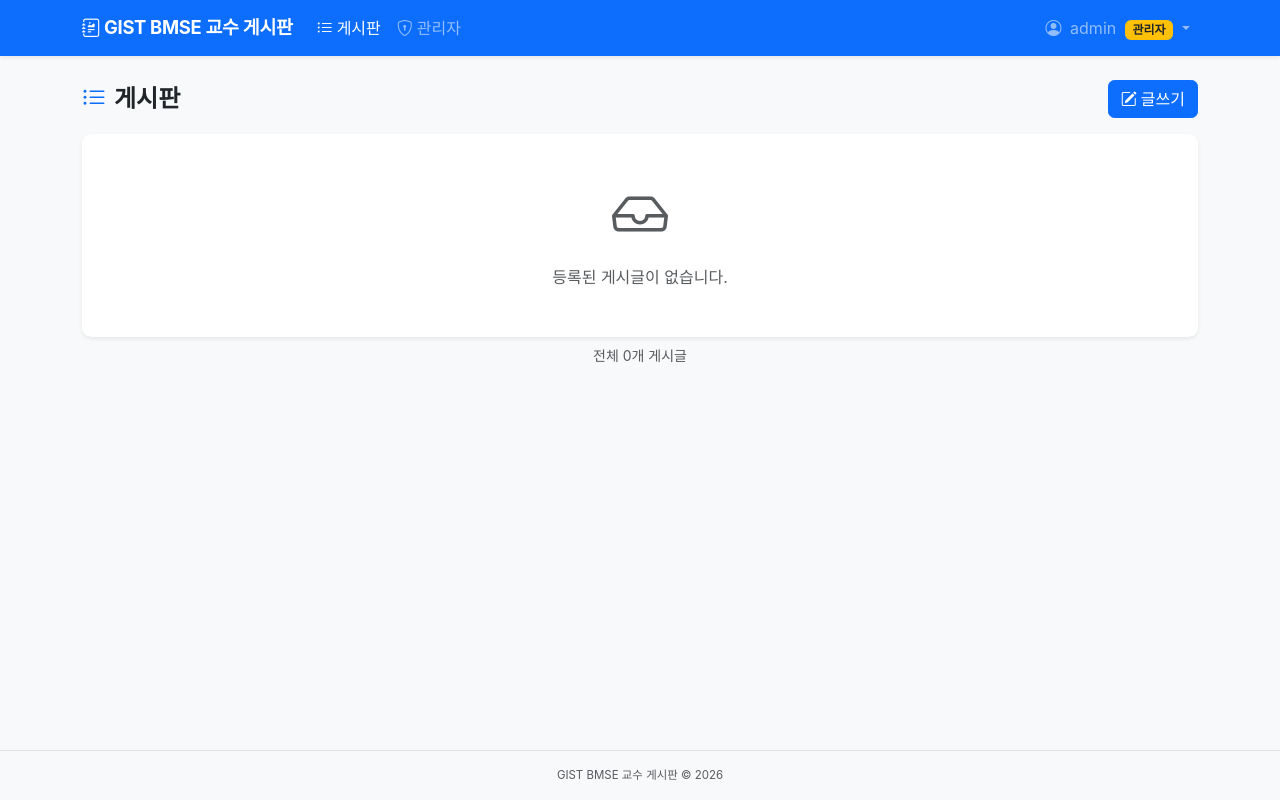
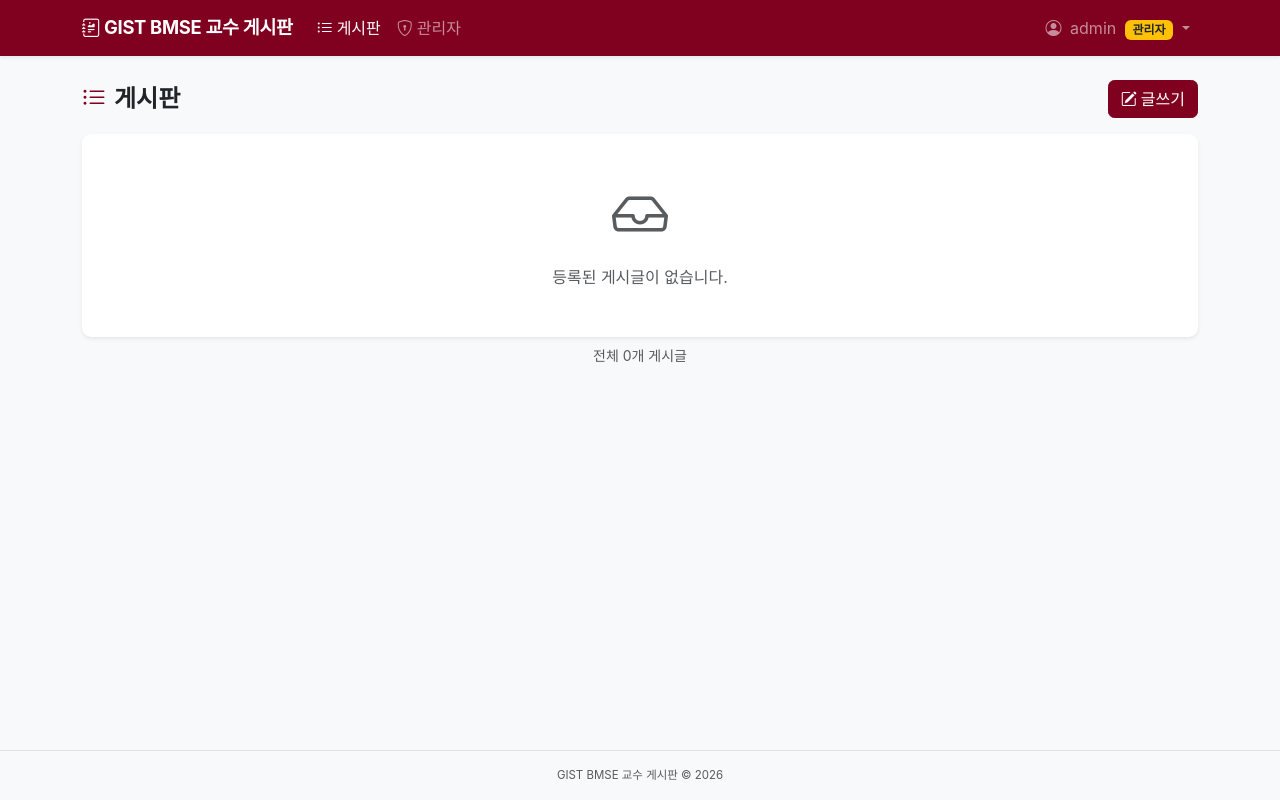
Before and after one commit to biotae/bmse-bulletin-board, a Flask app: page /board in a window 1280 px wide. Run offline with Flask 3, Linux system fonts and the light colour scheme; a user stored in the database is signed in; data that the repository does not hold is empty.

Commit message:
강조색 버건디 계열로 변경 (#800020)

```diff
--- a/static/style.css
+++ b/static/style.css
@@ -1,6 +1,29 @@
 /* ============================================================
    GIST BMSE 교수 게시판 - Custom Styles
    ============================================================ */
+
+/* Burgundy theme – override Bootstrap primary */
+:root {
+  --bs-primary:         #800020;
+  --bs-primary-rgb:     128, 0, 32;
+  --bs-link-color:      #800020;
+  --bs-link-color-rgb:  128, 0, 32;
+  --bs-link-hover-color:#5a0016;
+}
+
+.btn-primary {
+  --bs-btn-bg:                #800020;
+  --bs-btn-border-color:      #800020;
+  --bs-btn-hover-bg:          #5a0016;
+  --bs-btn-hover-border-color:#5a0016;
+  --bs-btn-active-bg:         #4a0012;
+  --bs-btn-active-border-color:#4a0012;
+}
+
+.bg-primary { background-color: #800020 !important; }
+.text-primary { color: #800020 !important; }
+.border-primary { border-color: #800020 !important; }
+.navbar-dark.bg-primary { background-color: #800020 !important; }
 
 /* Global */
 body {
@@ -50,7 +73,7 @@ main.container {
   font-size: 0.95rem;
 }
 .post-title-link:hover {
-  color: #0d6efd !important;
+  color: #800020 !important;
   text-decoration: underline !important;
 }
 
@@ -102,12 +125,12 @@ main.container {
    Pagination
    ============================================================ */
 .page-link {
-  color: #0d6efd;
+  color: #800020;
   border-radius: 0.4rem !important;
 }
 .page-item.active .page-link {
-  background-color: #0d6efd;
-  border-color: #0d6efd;
+  background-color: #800020;
+  border-color: #800020;
 }
 
 /* ============================================================
```
